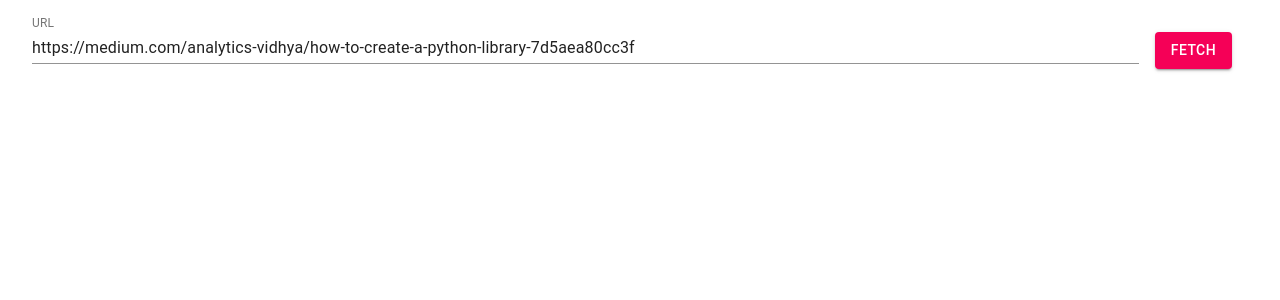
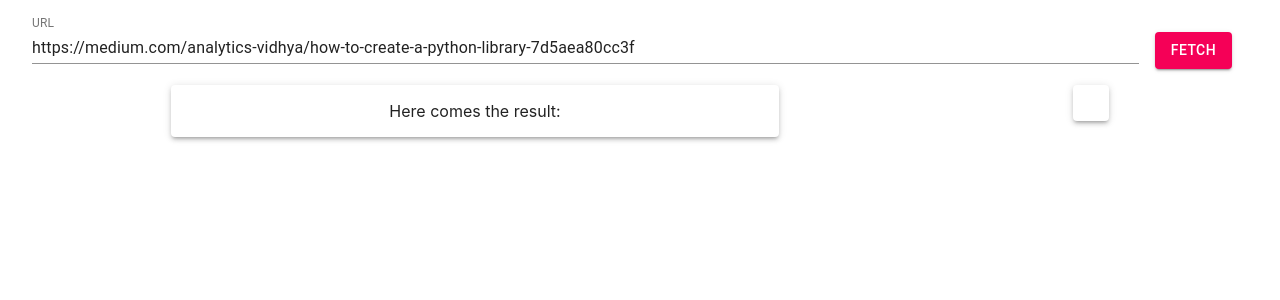
Before and after one commit to hex0cter/web2md, a React (Create React App) app: page / in a window 1280 px wide. Shown: the top 300 px of the page. Built offline with nearby package versions, Linux system fonts and the light colour scheme.

Commit message:
Better layout

```diff
--- /dev/null
+++ b/src/components/Editable/index.css
@@ -0,0 +1,8 @@
+.Editable {
+  width: 50%;
+  margin-right: 1em;
+}
+
+.EditableBlock {
+  padding: 1em;
+}
--- /dev/null
+++ b/src/components/Editable/index.js
@@ -0,0 +1,20 @@
+import * as React from 'react';
+import { Paper } from '@material-ui/core';
+import { useStateContext } from '../../stateContext';
+import './index.css';
+
+function Editable() {
+  const {
+    state: { markdown },
+  } = useStateContext();
+
+  return (
+    <div className="Editable">
+      <Paper elevation={3} className="EditableBlock">
+        Here comes the result: { JSON.stringify(markdown) }
+      </Paper>
+    </div>
+  );
+}
+
+export default Editable;
--- /dev/null
+++ b/src/components/Preview/index.css
@@ -0,0 +1,13 @@
+.Preview {
+  text-align: initial;
+  font-family: charter, Georgia, Cambria, "Times New Roman", Times, serif;
+  font-size: large;
+}
+
+.Preview img {
+  max-width: 100%;
+}
+
+.PreviewBlock {
+  padding: 1em;
+}
--- /dev/null
+++ b/src/components/Preview/index.js
@@ -0,0 +1,21 @@
+import * as React from 'react';
+import { Paper } from '@material-ui/core';
+import ReactMarkdown from 'react-markdown';
+import { useStateContext } from '../../stateContext';
+import './index.css';
+
+function Preview() {
+  const {
+    state: { markdown },
+  } = useStateContext();
+
+  return (
+    <div className="Preview">
+      <Paper elevation={3} className="PreviewBlock">
+        <ReactMarkdown>{ markdown }</ReactMarkdown>
+      </Paper>
+    </div>
+  );
+}
+
+export default Preview;
--- a/src/components/ResultPanel/index.css
+++ b/src/components/ResultPanel/index.css
@@ -1,9 +1,4 @@
 .ResultPanel {
-  text-align: initial;
-  font-family: charter, Georgia, Cambria, "Times New Roman", Times, serif;
-  font-size: large;
+  display: flex;
+  justify-content: space-around;
 }
-
-.ResultPanel img {
-  max-width: 100%;
-}
--- a/src/components/ResultPanel/index.js
+++ b/src/components/ResultPanel/index.js
@@ -1,17 +1,13 @@
 import * as React from 'react';
-import ReactMarkdown from 'react-markdown';
-import { useStateContext } from '../../stateContext';
+import Preview from '../Preview';
+import Editable from '../Editable';
 import './index.css';
 
 function ResultPanel() {
-  const {
-    state: { markdown },
-  } = useStateContext();
-
   return (
     <div className="ResultPanel">
-      <ReactMarkdown>{ markdown }</ReactMarkdown>
-      {/* Here comes the result: { JSON.stringify(markdown) } */}
+      <Editable />
+      <Preview />
     </div>
   );
 }
```
